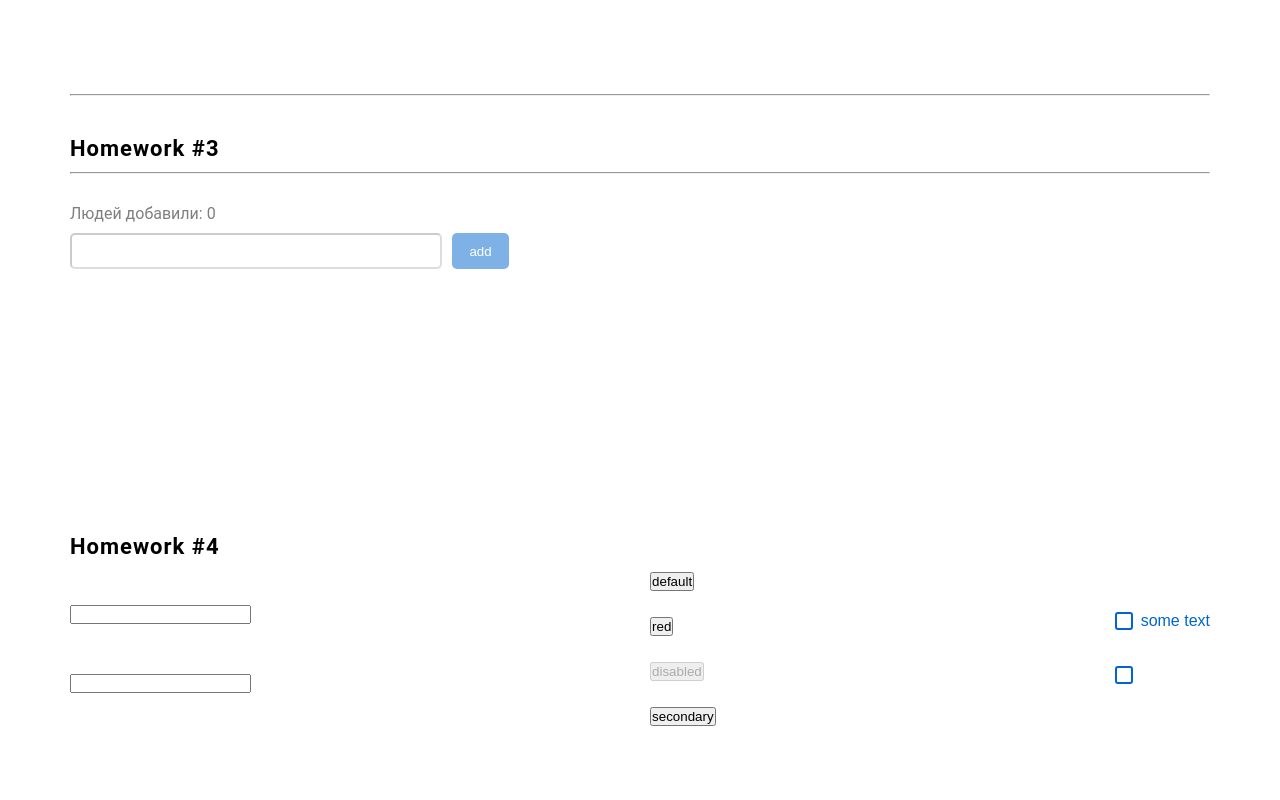
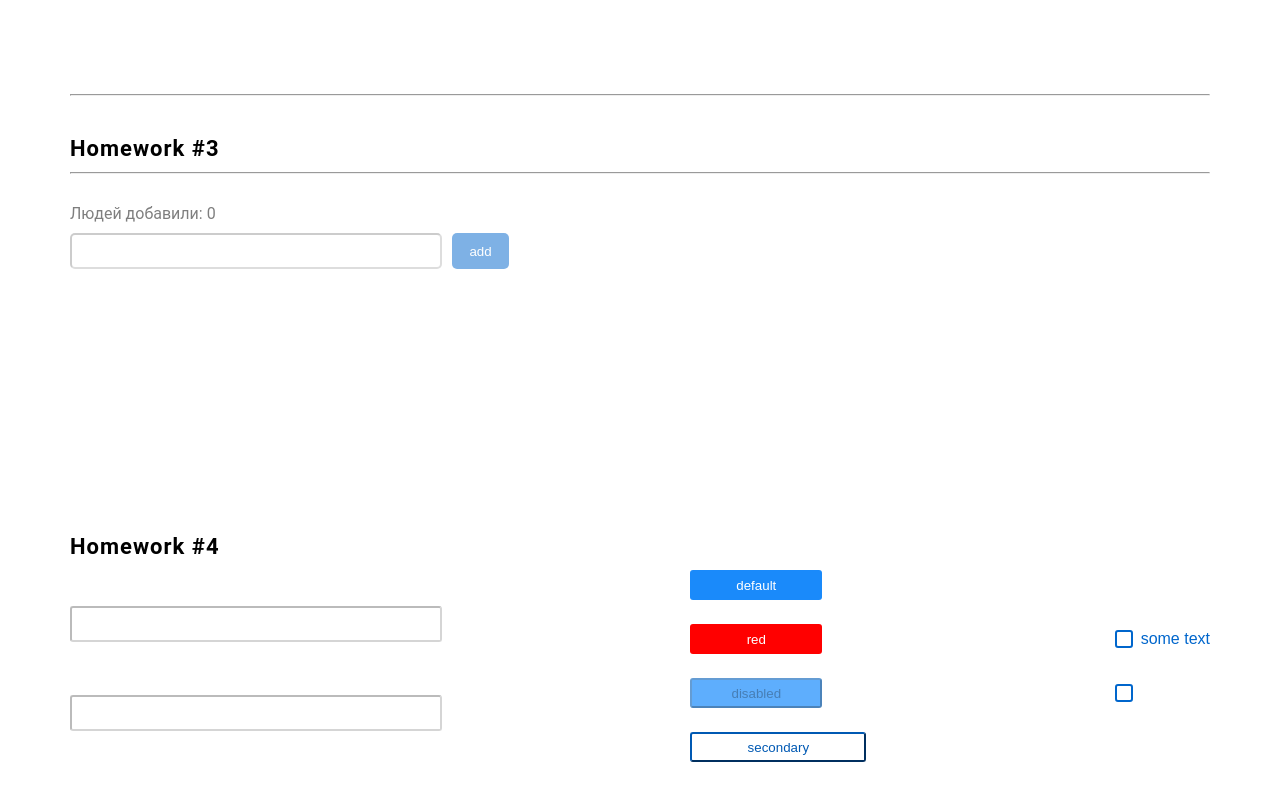
Before and after one commit to incseeuu/hws2, a React (Create React App) app: page /#/junior in a window 1280 px wide. Shown: the part 949-1749 px from the top of the page. Built offline with nearby package versions, Linux system fonts and the light colour scheme.

Commit message:
hw4, button/input classes

```diff
--- a/src/s2-homeworks/hw04/common/c1-SuperInputText/SuperInputText.module.css
+++ b/src/s2-homeworks/hw04/common/c1-SuperInputText/SuperInputText.module.css
@@ -1,20 +1,33 @@
 .input:focus {
+    opacity: 1;
 }
 
 .input {
+    padding: 10px;
+    width: 372px;
+    height: 36px;
+    border-radius: 3px;
 }
 
 .inputWrapper {
+    display: flex;
+    flex-direction: column;
 }
 
 .superInput {
+    opacity: 0.3;
 }
 
 .errorInput {
+    border: 1px solid #cc0000;
 }
 
 .errorInput:focus {
+    outline: none;
 }
 
 .error {
+    margin-bottom: 5px;
+    order: -1;
+    color: red;
 }
--- a/src/s2-homeworks/hw04/common/c2-SuperButton/SuperButton.module.css
+++ b/src/s2-homeworks/hw04/common/c2-SuperButton/SuperButton.module.css
@@ -1,23 +1,38 @@
 .button {
+    width: 132px;
+    height: 30px;
+    border-radius: 3px;
 }
 
 .disabled {
+    background: #5eaefd;
 }
 
 .secondary {
+    background: #FFFFFF;
+    color: #0059b3;
+    border-color: #0059b3;
+    width: 176px
 }
 
 .default {
+    border: none;
+    color: white;
+    background: #1a8afa;
 }
 
 .red {
+    border: none;
+    color: white;
     background: red;
 }
 
 .default:hover {
+    width: 176px
 }
 
 .red:hover {
+    width: 176px
 }
 
 .secondary:hover {
@@ -25,12 +40,15 @@
 
 
 .default:active {
+    width: 150px
 }
 
 .secondary:active {
+    width: 150px
 }
 
 .red:active {
+    width: 150px
 }
 
 .button:disabled {
--- a/src/s2-homeworks/hw04/common/c2-SuperButton/SuperButton.tsx
+++ b/src/s2-homeworks/hw04/common/c2-SuperButton/SuperButton.tsx
@@ -22,7 +22,10 @@ const SuperButton: React.FC<SuperButtonPropsType> = (
         //         ? ...
         //         : xType === 'red'
         //             ? ...
-        + (disabled ? '' + s.disabled : xType === 'red' ? '' + s.red: '')
+        +(disabled ? ' ' + s.disabled
+              : xType === 'red' ? ' ' + s.red
+                : xType === 'secondary' ? ' ' + s.secondary
+                    : ' ' + s.default)
         + (className ? ' ' + className : '') // задачка на смешивание классов
 
     return (
```
